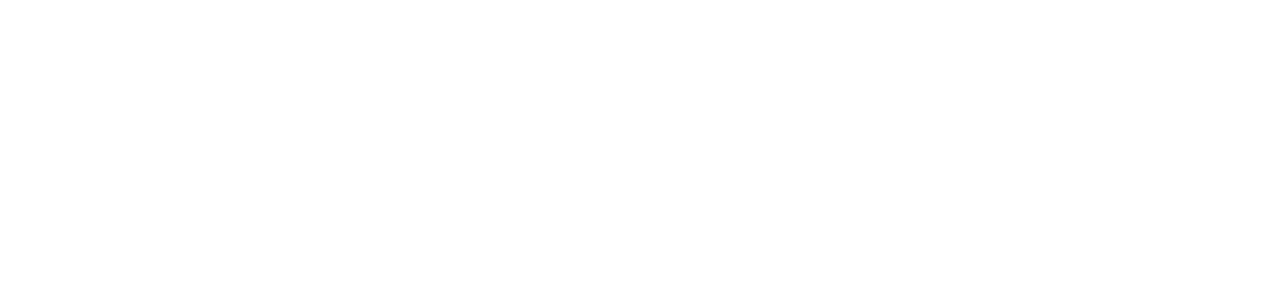
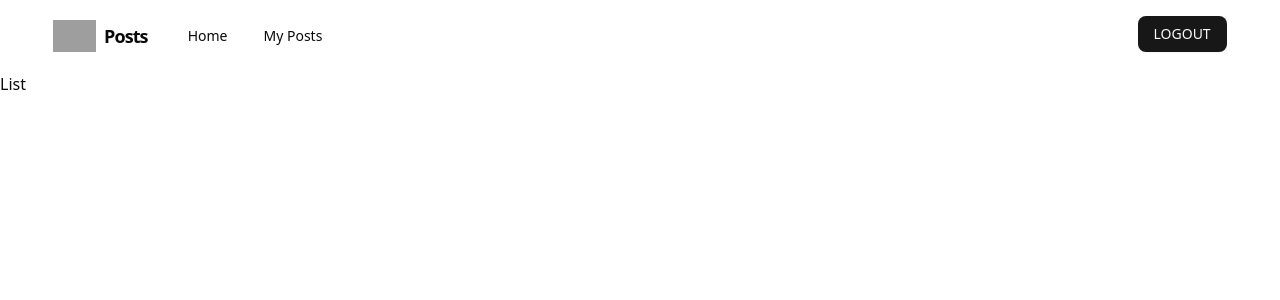
Before and after one commit to muhammadahmadhammad-dot/mern-post, a React (Vite) app in the folder client/: page /my-posts in a window 1280 px wide. Before the commit this address had no page. Shown: the top 300 px of the page. Built offline with nearby package versions, Linux system fonts and the light colour scheme; sample sign-in values are in the browser's storage; grey boxes are pictures that could not be loaded.

Commit message:
logout and vavigation settings

```diff
--- a/client/src/App.jsx
+++ b/client/src/App.jsx
@@ -1,6 +1,7 @@
 import {BrowserRouter,Routes,Route } from "react-router-dom"
-import { Home, Login, Register } from "./Pages"
+import { Home, List, Login, Register } from "./Pages"
 import AppLayout from "./Pages/Layouts/AppLayout.jsx"
+import PrivateComponent from "./components/PrivateComponent.jsx"
 
 function App() {
 
@@ -11,6 +12,10 @@ function App() {
       <Route path="/" element={<Home />} />
       <Route path="/login" element={<Login />} />
       <Route path="/register" element={<Register />} />
+      <Route path="/my-posts" element={<PrivateComponent>
+        <List />
+      </PrivateComponent>}
+       />
 
       </Route>
     </Routes>
--- a/client/src/Pages/Layouts/AppLayout.jsx
+++ b/client/src/Pages/Layouts/AppLayout.jsx
@@ -1,11 +1,26 @@
 import React from 'react'
 import {Outlet} from 'react-router-dom';
 import Navigation from '../../components/navigation.jsx';
+import { useDispatch } from 'react-redux';
+import { logout } from '../../features/auth/authSlice.js';
+import { toast } from 'react-toastify';
 
 const AppLayout = () => {
+   const dispatch = useDispatch();
+  const handleLogout = () => {
+    dispatch(logout());
+    if (window.localStorage.getItem("token") || false) {
+      window.localStorage.removeItem("token");
+    }
+    if (window.localStorage.getItem("auth") || false) {
+      window.localStorage.removeItem("auth");
+    }
+    toast.success("Logout Successfully");
+  };
+
   return (
     <>
-    <Navigation />
+    <Navigation  handleLogout={handleLogout} />
     <Outlet />
     </>
   )
--- /dev/null
+++ b/client/src/Pages/Posts/List.jsx
@@ -0,0 +1,9 @@
+import React from 'react'
+
+const List = () => {
+  return (
+    <div>List</div>
+  )
+}
+
+export default List
--- a/client/src/Pages/index.js
+++ b/client/src/Pages/index.js
@@ -1,8 +1,8 @@
 import Login from "./Auth/Login.jsx"
 import Register from "./Auth/Register.jsx"
 import Home from "./Home.jsx"
+import List from "./Posts/List.jsx"
 
 
 
-
-export {Login, Register, Home}
+export {Login, Register, Home, List}
--- a/client/src/components/Navigation.jsx
+++ b/client/src/components/Navigation.jsx
@@ -23,23 +23,19 @@ import {
   SheetTrigger,
 } from "@/components/ui/sheet";
 import { Link } from "react-router-dom";
+import { useSelector } from "react-redux";
 
 const Navigation = ({
+  handleLogout = () => {},
   logo = {
     url: "/",
     src: "https://shadcnblocks.com/images/block/logos/shadcnblockscom-icon.svg",
     alt: "logo",
     title: "Posts",
   },
-  menu = [
-    { title: "Home", url: "/" },
-    {
-      title: "My Posts",
-      url: "#",
-    },
-  ],
   auth = {
     login: { title: "Login", url: "/login" },
+    logout: { title: "Logout", handleLogout },
     signup: { title: "Sign up", url: "/register" },
   },
 }) => {
@@ -59,18 +55,47 @@ const Navigation = ({
             <div className="flex items-center">
               <NavigationMenu>
                 <NavigationMenuList>
-                  {menu.map((item) => renderMenuItem(item))}
+                  <NavigationMenuItem>
+                    <NavigationMenuLink
+                      href="/"
+                      className="group inline-flex h-10 w-max items-center justify-center rounded-md bg-background px-4 py-2 text-sm font-medium transition-colors hover:bg-muted hover:text-accent-foreground"
+                    >
+                      <Link to="/">Home</Link>
+                    </NavigationMenuLink>
+                  </NavigationMenuItem>
+
+                  {useSelector(
+                    (state) =>
+                      state.user && (
+                        <NavigationMenuItem to="/my-posts">
+                          <NavigationMenuLink
+                            href="/my-posts"
+                            className="group inline-flex h-10 w-max items-center justify-center rounded-md bg-background px-4 py-2 text-sm font-medium transition-colors hover:bg-muted hover:text-accent-foreground"
+                          >
+                            <Link to="/my-posts">My Posts</Link>
+                          </NavigationMenuLink>
+                        </NavigationMenuItem>
+                      )
+                  )}
                 </NavigationMenuList>
               </NavigationMenu>
             </div>
           </div>
           <div className="flex gap-2">
+            {useSelector((state) =>
+              state.user ? (
+                <Button onClick={handleLogout}>LOGOUT</Button>
+              ) : (
+                <>
                   <Button asChild variant="outline" size="sm">
                     <Link to={auth.login.url}>{auth.login.title}</Link>
                   </Button>
                   <Button asChild size="sm">
                     <Link to={auth.signup.url}>{auth.signup.title}</Link>
                   </Button>
+                </>
+              )
+            )}
           </div>
         </nav>
 
@@ -101,16 +126,41 @@ const Navigation = ({
                     collapsible
                     className="flex w-full flex-col gap-4"
                   >
-                    {menu.map((item) => renderMobileMenuItem(item))}
+                    <Link to="/" className="text-md font-semibold">
+                      Home
+                    </Link>
+                    {useSelector(
+                      (state) =>
+                        state.user && (
+                          <Link
+                            to="/my-posts"
+                            className="text-md font-semibold"
+                          >
+                            My Posts
+                          </Link>
+                        )
+                    )}
                   </Accordion>
 
                   <div className="flex flex-col gap-3">
+                    {useSelector((state) =>
+                      state.user ? (
+                        <Button onClick={handleLogout}>
+                          {auth.logout.title}
+                        </Button>
+                      ) : (
+                        <>
                           <Button asChild variant="outline">
                             <Link to={auth.login.url}>{auth.login.title}</Link>
                           </Button>
                           <Button asChild>
-                      <Link to={auth.signup.url}>{auth.signup.title}</Link>
+                            <Link to={auth.signup.url}>
+                              {auth.signup.title}
+                            </Link>
                           </Button>
+                        </>
+                      )
+                    )}
                   </div>
                 </div>
               </SheetContent>
@@ -122,70 +172,4 @@ const Navigation = ({
   );
 };
 
-const renderMenuItem = (item) => {
-  if (item.items) {
-    return (
-      <NavigationMenuItem key={item.title}>
-        <NavigationMenuTrigger>{item.title}</NavigationMenuTrigger>
-        <NavigationMenuContent className="bg-popover text-popover-foreground">
-          {item.items.map((subItem) => (
-            <NavigationMenuLink asChild key={subItem.title} className="w-80">
-              <SubMenuLink item={subItem} />
-            </NavigationMenuLink>
-          ))}
-        </NavigationMenuContent>
-      </NavigationMenuItem>
-    );
-  }
-
-  return (
-    <NavigationMenuItem key={item.title}>
-      <NavigationMenuLink
-        href={item.url}
-        className="group inline-flex h-10 w-max items-center justify-center rounded-md bg-background px-4 py-2 text-sm font-medium transition-colors hover:bg-muted hover:text-accent-foreground"
-      >
-        {item.title}
-      </NavigationMenuLink>
-    </NavigationMenuItem>
-  );
-};
-
-const renderMobileMenuItem = (item) => {
-  if (item.items) {
-    return (
-      <AccordionItem key={item.title} value={item.title} className="border-b-0">
-        <AccordionTrigger className="text-md py-0 font-semibold hover:no-underline">
-          {item.title}
-        </AccordionTrigger>
-        <AccordionContent className="mt-2">
-          {item.items.map((subItem) => (
-            <SubMenuLink key={subItem.title} item={subItem} />
-          ))}
-        </AccordionContent>
-      </AccordionItem>
-    );
-  }
-
-  return (
-    <Link key={item.title} to={item.url} className="text-md font-semibold">
-      {item.title}
-    </Link>
-  );
-};
-
-const SubMenuLink = ({ item }) => {
-  return (
-    <a
-      className="flex flex-row gap-4 rounded-md p-3 leading-none no-underline transition-colors outline-none select-none hover:bg-muted hover:text-accent-foreground"
-      href={item.url}
-    >
-      <div className="text-foreground">{item.icon}</div>
-      <div>
-        <div className="text-sm font-semibold">{item.title}</div>
-
-      </div>
-    </a>
-  );
-};
-
 export default Navigation;
--- /dev/null
+++ b/client/src/components/PrivateComponent.jsx
@@ -0,0 +1,17 @@
+import React from 'react'
+import { useSelector } from 'react-redux';
+import { Navigate } from 'react-router-dom';
+
+const PrivateComponent = ({children}) => {
+    const isAuthenticated = useSelector((state) => state.user ? true : false);
+
+    if (!isAuthenticated) {
+      return <Navigate to="/login" replace />;
+    }
+
+  return (
+    <>{children}</>
+  )
+}
+
+export default PrivateComponent
```
Lines whose indentation alone changed are shown as unchanged.
